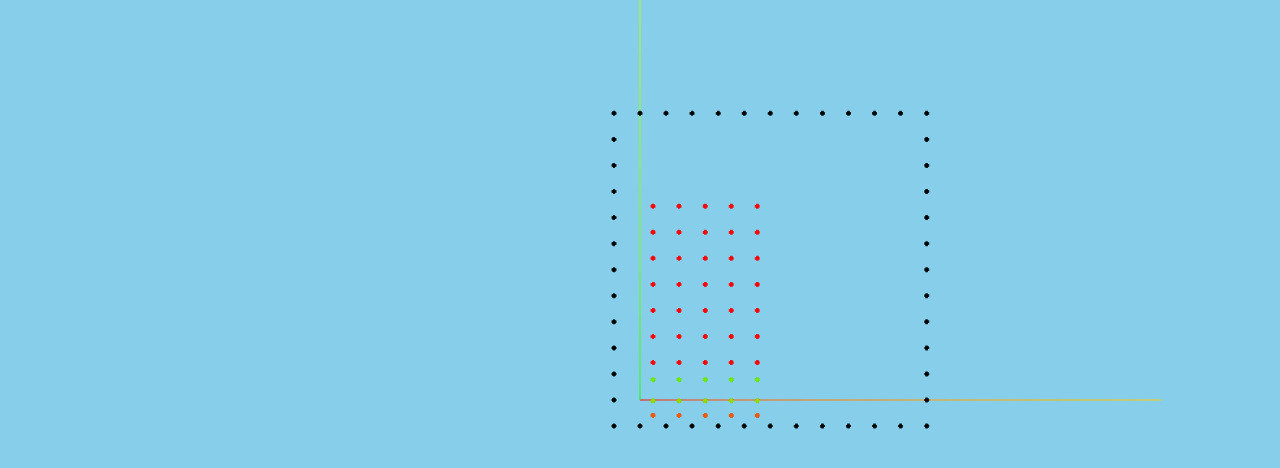
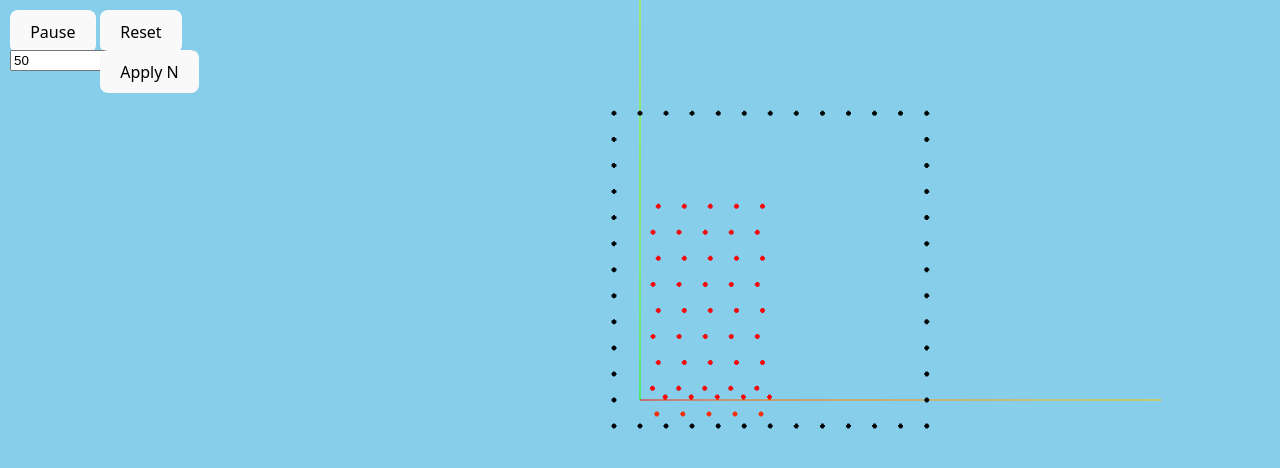
Before and after one commit to oscarjcg/sph-play, a React (Vite) app: page / in a window 1280 px wide. Shown: the top 468 px of the page. Built offline with nearby package versions, Linux system fonts and the light colour scheme.

Commit message:
Add pause, reset and change total particules buttons

```diff
--- a/src/App.tsx
+++ b/src/App.tsx
@@ -1,17 +1,26 @@
-import { useRef, useEffect } from 'react';
+import { useRef, useEffect, useState } from 'react';
 import * as THREE from 'three';
 import './App.css'; // Or your styles file
 
 
 function ThreeScene() {
   const mountRef = useRef<HTMLDivElement>(null);
+  const [isPaused, setIsPaused] = useState(false);
+  const [resetTrigger, setResetTrigger] = useState(0);
+  const [numParticles, setNumParticles] = useState(50); // Initial N
+  const [tempN, setTempN] = useState(numParticles.toString()); // For input
+  const pausedRef = useRef(isPaused);
+
+  useEffect(() => {
+    pausedRef.current = isPaused;
+  }, [isPaused]);
 
   useEffect(() => {
     const mount = mountRef.current;
     if (!mount) return;
 
     // Constants
-    const N = 50; // Adjusted for better visualization and performance
+    const N = numParticles; // Use state N
     const RHO0 = 1000.0; // Rest density
     const BOX_SIZE = new THREE.Vector2(0.5, 0.5); // Simulation box
     const GRAV = new THREE.Vector2(0.0, -9.81); // Gravity
@@ -45,13 +54,12 @@ function ThreeScene() {
       }
     }
 
-    // Compute spacing and set M and H dynamically
     const spacing = Math.sqrt(BOX_SIZE.x * BOX_SIZE.y * 0.5 / N);
+    const M = RHO0 * spacing**2; // Mass per particle
+    // Function to create initial particles
+    function createParticles() {
+      const particles: Particle[] = [];
 
-    const M =  RHO0 * spacing**2; // Mass per particle
-
-    // Initialize particles (dam break: left half filled, with boundary particles)
-    const particles: Particle[] = [];
       const nx_fluid = Math.floor(BOX_SIZE.x / 2 / spacing);
       const ny = Math.floor(BOX_SIZE.y / spacing);
       for (let i = 0; i < nx_fluid; i++) {
@@ -59,12 +67,18 @@ function ThreeScene() {
           const x = i * spacing + spacing / 2;
           const y = j * spacing + spacing / 2;
           if (particles.length < N) {
+            // Make uneven grid
+            if (j % 2 == 0) {
               particles.push(new Particle([x, y], 'fluid'));
+            } else {
+              particles.push(new Particle([x + 0.01, y], 'fluid'));
+            }
+
           }
         }
       }
 
-     // Add boundary particles (4 layers for bottom, top, left, right)
+      // Add boundary particles (1 layer for bottom, top, left, right)
       const num_layers = 1;
       // Bottom
       for (let k = 0; k < num_layers; k++) {
@@ -102,6 +116,10 @@ function ThreeScene() {
           particles.push(new Particle([x, y], 'boundary'));
         }
       }
+      return particles;
+    }
+
+    let particles = createParticles();
 
     // Kernel functions (cubic spline from PDF, 2D)
     function kernel(r: THREE.Vector2, h: number): number {
@@ -270,7 +288,7 @@ function ThreeScene() {
     // Add color attribute
     const colorsArray = new Float32Array(fluidParticles.length * 3);
     for (let i = 0; i < fluidParticles.length; i++) {
-      // Initial color blue
+      // Initial color (e.g., blue)
       colorsArray[i * 3] = 0; // R
       colorsArray[i * 3 + 1] = 0; // G
       colorsArray[i * 3 + 2] = 1; // B
@@ -320,7 +338,9 @@ function ThreeScene() {
 
     const animate = () => {
       animationFrameId = requestAnimationFrame(animate);
+      if (!pausedRef.current) {
         step(particles, DT, H, M, VISC, RHO0, K, GRAV);
+      }
 
         // Update positions (only fluid)
         const pos = geometry.attributes.position.array as Float32Array;
@@ -378,14 +398,40 @@ function ThreeScene() {
       material.dispose();
       renderer.dispose();
     };
-  }, []); // Empty dependency array: Run once on mount
+  }, [resetTrigger, numParticles]); // Re-run effect on reset or N change
 
-  return <div ref={mountRef} style={{ width: '100%', height: '100%' }} />;
+  const handleApplyN = () => {
+    const newN = parseInt(tempN, 10);
+    if (!isNaN(newN) && newN > 0) {
+      setNumParticles(newN);
+      setResetTrigger(prev => prev + 1); // Trigger reset
+    }
+  };
+
+  return (
+    <div ref={mountRef} style={{ width: '100%', height: '100%' }}>
+      <button style={{ position: 'absolute', zIndex: 10, top: '10px', left: '10px' }} onClick={() => setIsPaused(!isPaused)}>
+        {isPaused ? 'Resume' : 'Pause'}
+      </button>
+      <button style={{ position: 'absolute', zIndex: 10, top: '10px', left: '100px' }} onClick={() => setResetTrigger(prev => prev + 1)}>
+        Reset
+      </button>
+      <input
+        type="number"
+        value={tempN}
+        onChange={(e) => setTempN(e.target.value)}
+        style={{ position: 'absolute', zIndex: 10, top: '50px', left: '10px' }}
+      />
+      <button style={{ position: 'absolute', zIndex: 10, top: '50px', left: '100px' }} onClick={handleApplyN}>
+        Apply N
+      </button>
+    </div>
+  );
 }
 
 export default function App() {
   return (
-    <div style={{ width: '100vw', height: '100vh' }}>
+    <div style={{ width: '100vw', height: '100vh', position: 'relative' }}>
       <ThreeScene />
     </div>
   );
```
Lines whose indentation alone changed are shown as unchanged.
